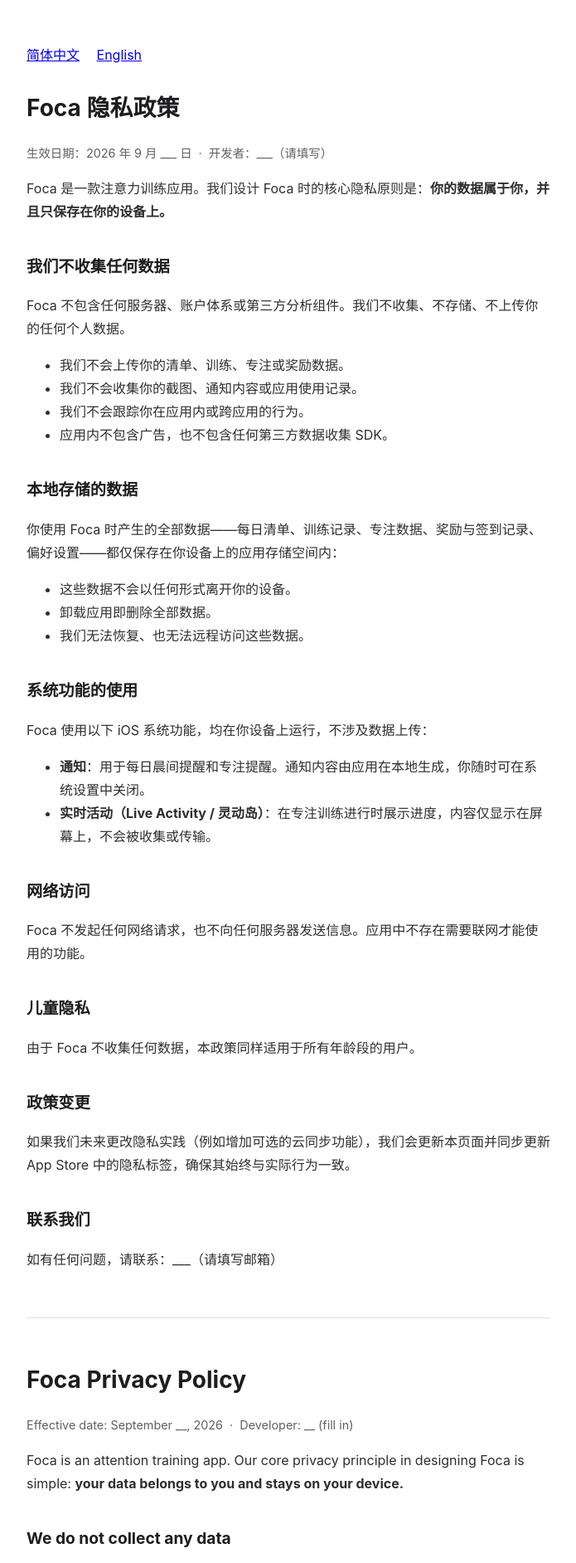
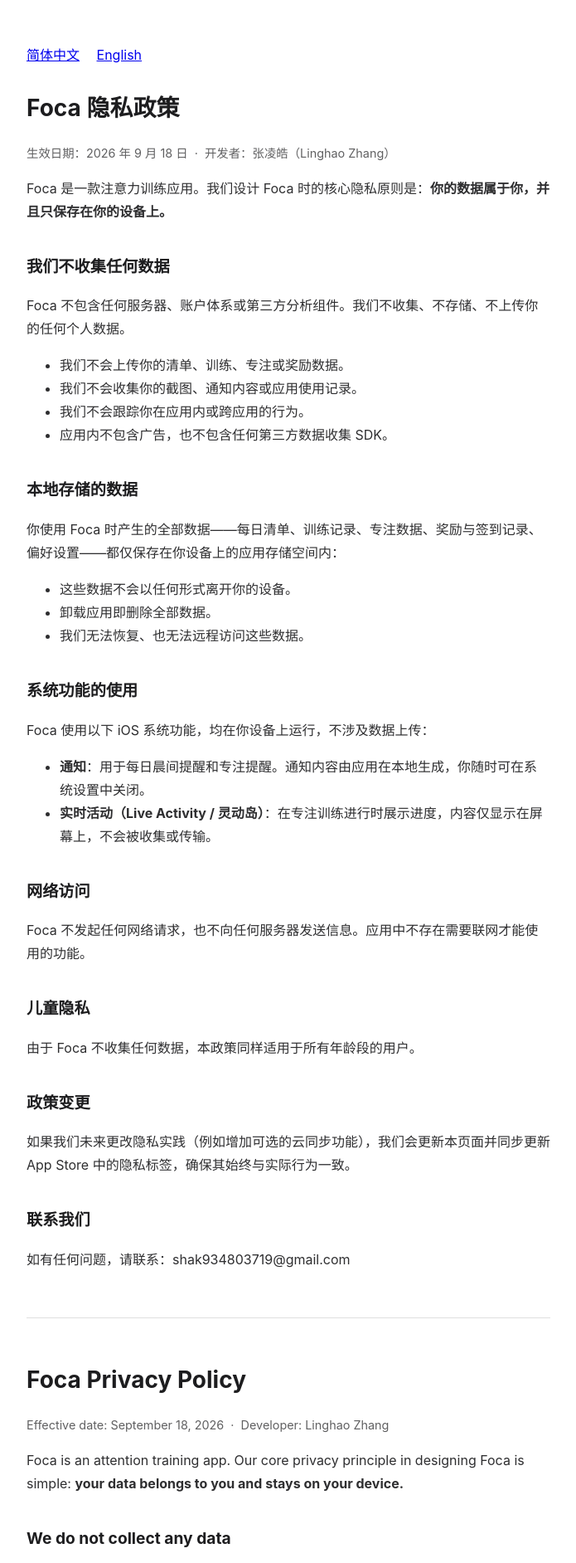
Before and after one commit to Shakl0ne/foca-privacy, a plain HTML site: page index.html in a window 1280 px wide. Shown: the top 1884 px of the page at 83% size, without its empty margins (292-987 px from the left). Drawn offline with Linux system fonts and the light colour scheme.

Commit message:
Fill in developer name, email, and effective date

```diff
--- a/index.html
+++ b/index.html
@@ -38,7 +38,7 @@
 
 <section class="zh" id="zh" lang="zh-CN">
 <h1>Foca 隐私政策</h1>
-<p class="meta">生效日期：2026 年 9 月 ___ 日 &nbsp;·&nbsp; 开发者：___（请填写）</p>
+<p class="meta">生效日期：2026 年 9 月 18 日 &nbsp;·&nbsp; 开发者：张凌皓（Linghao Zhang）</p>
 
 <p>Foca 是一款注意力训练应用。我们设计 Foca 时的核心隐私原则是：<strong>你的数据属于你，并且只保存在你的设备上。</strong></p>
 
@@ -76,14 +76,14 @@
 <p>如果我们未来更改隐私实践（例如增加可选的云同步功能），我们会更新本页面并同步更新 App Store 中的隐私标签，确保其始终与实际行为一致。</p>
 
 <h2>联系我们</h2>
-<p>如有任何问题，请联系：___（请填写邮箱）</p>
+<p>如有任何问题，请联系：shak934803719@gmail.com</p>
 </section>
 
 <hr class="divider">
 
 <section class="en" id="en" lang="en">
 <h1>Foca Privacy Policy</h1>
-<p class="meta">Effective date: September __, 2026 &nbsp;·&nbsp; Developer: __ (fill in)</p>
+<p class="meta">Effective date: September 18, 2026 &nbsp;·&nbsp; Developer: Linghao Zhang</p>
 
 <p>Foca is an attention training app. Our core privacy principle in designing Foca is simple: <strong>your data belongs to you and stays on your device.</strong></p>
 
@@ -121,7 +121,7 @@
 <p>If our privacy practices ever change (for example, if we add an optional cloud sync feature), we will update this page and the App Store privacy labels so they always match actual behavior.</p>
 
 <h2>Contact us</h2>
-<p>If you have any questions, contact: __ (fill in email)</p>
+<p>If you have any questions, contact: shak934803719@gmail.com</p>
 </section>
 
 </body>
```
